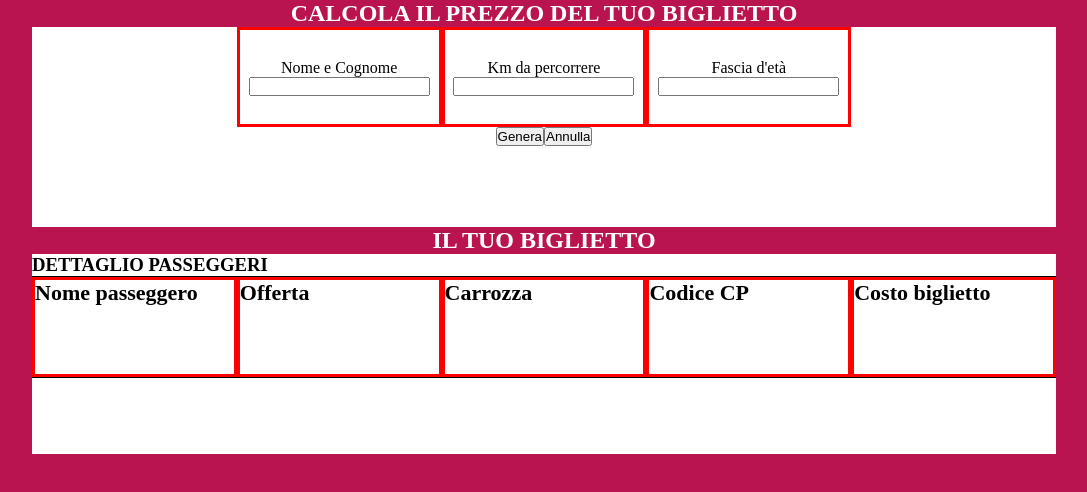
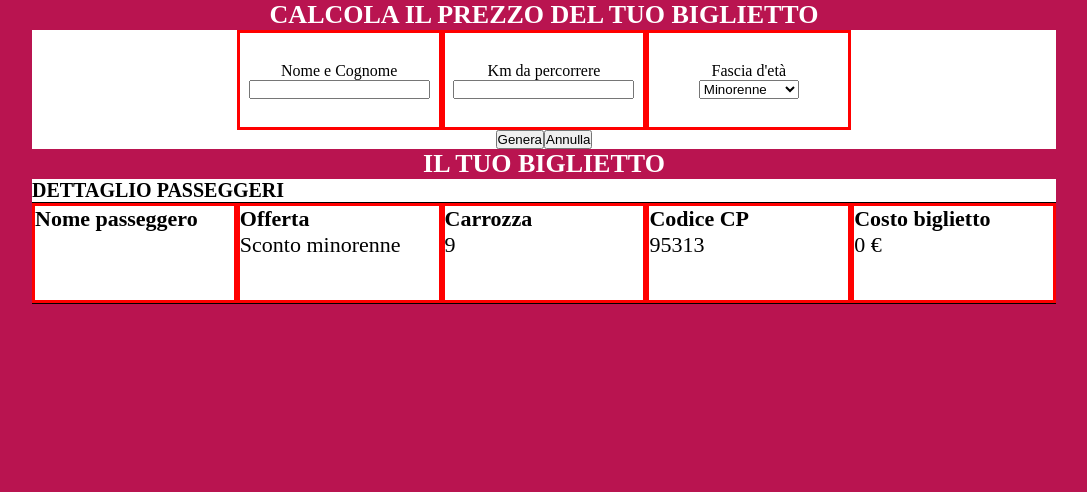
Before and after one commit to Piero-Onorati/js-biglietto-treno-form, a plain HTML site: page index.html in a window 1280 px wide. Both pictures are taken after a click on the button "Genera". Shown: the whole page, without its empty margins (96-1183 px from the left). Drawn offline with Linux system fonts and the light colour scheme.

Commit message:
add  algorithm section 1 : form

```diff
--- a/css/style.css
+++ b/css/style.css
@@ -17,9 +17,14 @@ body{
 
 .section-content{
     background-color: #ffffff;
-    height: 200px;
 }
 
+.row{
+    display: flex;
+    align-items: center;
+    justify-content: center;
+
+}
 
 
 /* TEXT */
@@ -27,10 +32,12 @@ h2{
     color: white;
     text-transform: uppercase;
     text-align: center;
+    font-size: 26px;
 }
 
 h3{
     text-transform: uppercase;
+    font-size: 20px;
 
 }
 
@@ -43,12 +50,8 @@ h4.detail-title{
     font-weight: 900;
 }
 
-.row{
-    display: flex;
-    align-items: center;
-    justify-content: center;
 
-}
+
 
 /* SECOND SECTION: TICKET */
 
--- a/index.html
+++ b/index.html
@@ -24,17 +24,25 @@
                 <div class="row">
                     <div class="input-data">
                         <label for="">Nome e Cognome</label>
-                        <input type="text"></div>
+                        <input id="name" type="text">
+                    </div>
                     <div class="input-data">
                         <label for="">Km da percorrere</label>
-                        <input type="text"></div>
+                        <input id="km" type="text">
+                    </div>
                     <div class="input-data">
                         <label for="">Fascia d'età</label>
-                        <input type="text"></div>
+                        <select name="" id="age">
+                            <option value="minorenne">Minorenne</option>
+                            <option value="maggiorenne">Maggiorenne</option>
+                            <option value="over65">Over 65</option>
+                        </select>
+                    </div>
+
                 </div>
 
                 <div class="row">
-                    <button>Genera</button>
+                    <button id="submit">Genera</button>
                     <button>Annulla</button>
                 </div>
 
@@ -62,31 +70,31 @@
                     <!-- Person name -->
                     <div class="person-name">
                         <h4 class="detail-title">Nome passeggero</h4>
-                        <h4 id="name"></h4>
+                        <h4 id="ticketname"></h4>
                     </div>
 
                     <!-- Promotion applied -->
                     <div class="train-ticket-detail">
                         <h4 class="detail-title">Offerta</h4>
-                        <h4></h4>
+                        <h4 id="promotion"></h4>
                     </div>
 
                     <!-- train carriage number -->
                     <div class="train-ticket-detail">
                         <h4 class="detail-title">Carrozza</h4>
-                        <h4></h4>
+                        <h4 id="carriage" ></h4>
                     </div>
 
                     <!-- CP code -->
                     <div class="train-ticket-detail">
                         <h4 class="detail-title">Codice CP</h4>
-                        <h4 class="detail-title"></h4>
+                        <h4 id="cpCode"></h4>
                     </div>
 
                     <!-- ticket price -->
                     <div class="train-ticket-detail">
                         <h4 class="detail-title">Costo biglietto</h4>
-                        <h4></h4>
+                        <h4 id="price" ></h4>
                     </div>
 
                 </div>
--- a/js/script.js
+++ b/js/script.js
@@ -0,0 +1,45 @@
+var submit = document.getElementById('submit');
+
+submit.addEventListener('click', function(){
+
+    // ---------------  inputs --------------//
+
+    var name = document.getElementById('name').value;
+
+    var km = document.getElementById('km').value;
+
+    var age = document.getElementById('age').value;
+
+
+    // --------- elaboration data -----------//
+
+    var promotion = 'Nessuna promozione';
+
+    var price = km * 0.21
+
+    if (age == 'minorenne') {
+        price -=  price * 0,2;
+        promotion = 'Sconto minorenne';
+
+    } else if(age == 'over65'){
+        price -=  price * 0,4;
+        promotion = 'Sconto over-65';
+    }
+
+    var carriage = Math.floor(Math.random() * 9 ) + 1;
+
+    var cpCode = Math.floor(Math.random() * 10000 ) + 90000;
+
+    // ---------------  outputs --------------//
+
+    document.getElementById('ticketname').innerHTML = name;
+
+    document.getElementById('promotion').innerHTML = promotion;
+
+    document.getElementById('carriage').innerHTML = carriage;
+
+    document.getElementById('cpCode').innerHTML = cpCode;
+
+    document.getElementById('price').innerHTML = price + ' &euro;';
+
+})
```
